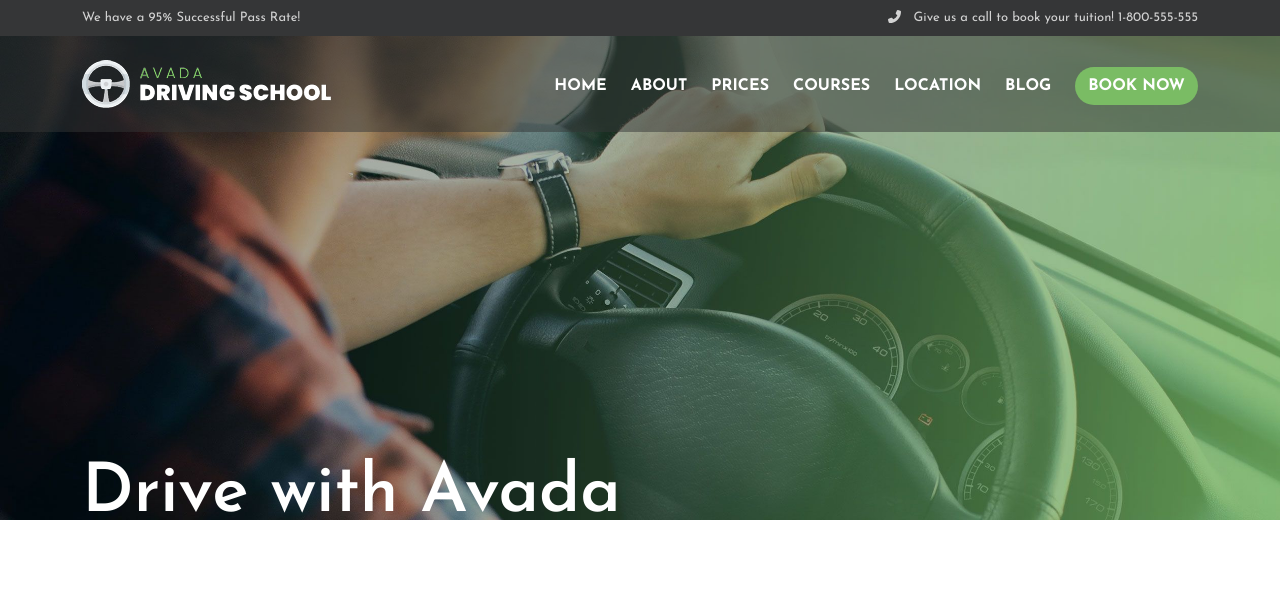
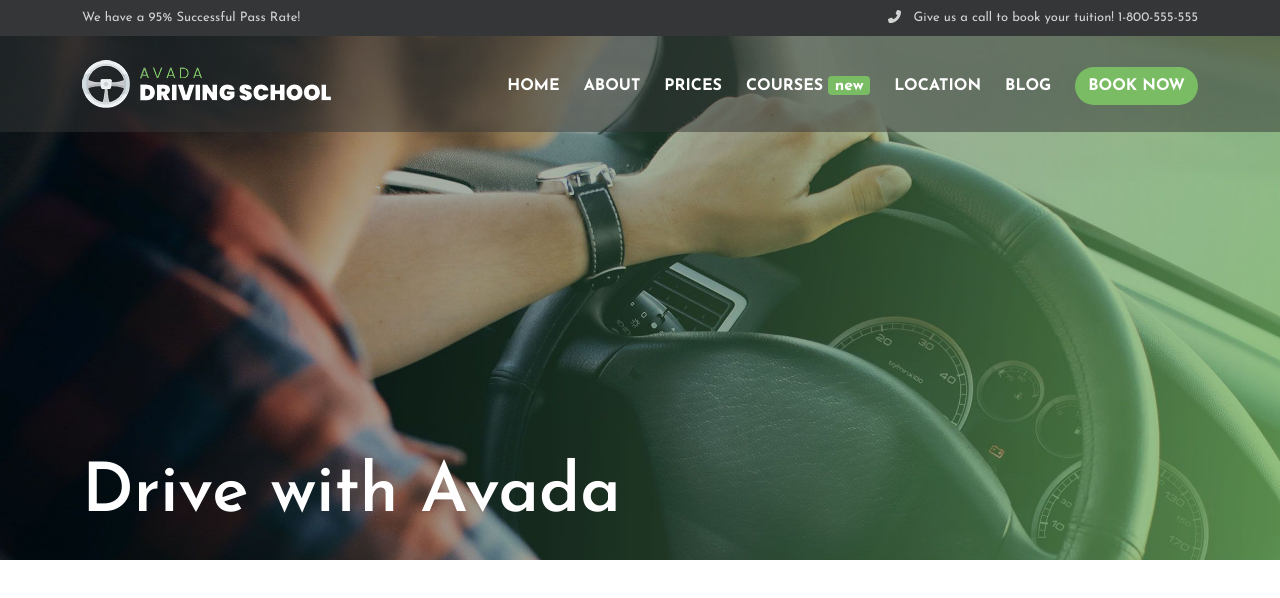
Before and after one commit to DeSantisDomiziano/proj-html-vuejs, a Vue app: page / in a window 1280 px wide. Shown: the top 598 px of the page. Built offline with nearby package versions, Linux system fonts and the light colour scheme.

Commit message:
change data and add badge

```diff
--- a/src/components/NavJumbo.vue
+++ b/src/components/NavJumbo.vue
@@ -3,14 +3,33 @@
         name: 'NavJumbo',
         data() {
             return {
-                navbar: {
-                    home: 'HOME',
-                    about: 'ABOUT',
-                    prices: 'PRICES',
-                    courses: 'COURSES',
-                    location: 'LOCATION',
-                    blog: 'BLOG'
-                }
+                navbar: [
+                    {
+                        item: 'HOME',
+                        new: false
+                    },
+                    {
+                        item: 'ABOUT',
+                        new: false
+                    },
+                    {
+                        item: 'PRICES',
+                        new: false
+                    },
+                    {
+                        item: 'COURSES',
+                        new: true
+                    },
+                    {
+                        item: 'LOCATION',
+                        new: false
+                    },
+                    {
+                        item: 'BLOG',
+                        new: false
+                    },
+
+                ]
             }
         }
     }
@@ -24,7 +43,10 @@
             </div>
             <div class="col-auto">
                 <div class="row">
-                    <div class="col-auto align-self-end p_hover" v-for="nav in navbar">{{ nav }}</div>
+                    <div class="col-auto align-self-end p_hover position-relative" v-for="nav in navbar">
+                        {{ nav.item }}
+                        <span v-if="nav.new">new</span>
+                    </div>
                     <div class="col-auto align-self-end">
                         <div class="btn">BOOK NOW</div>
                     </div>
@@ -55,6 +77,16 @@
 .p_hover:hover {
     border-bottom: 3px solid $primary;
     color: $primary;
+
+    span {
+        color: $light;
+    }
+}
+
+span {
+    background-color: $primary;
+    padding: 0.1rem 0.4rem;
+    border-radius: 0.25rem;
 }
 
 </style>
--- a/src/components/SiteHeader.vue
+++ b/src/components/SiteHeader.vue
@@ -14,7 +14,7 @@
 
 <template>
 
-    <section id="jumbo">
+    <section id="jumbo" class="position-relative">
 
         <div id="info">
             <InfoJumbo/>
@@ -42,7 +42,7 @@
 
 #jumbo {
     background-image: url('../assets/img/bg/homepage-hero-background.jpg');
-    height: 65vh;
+    height: 70vh;
     background-size: cover;
 
     #info {
```
